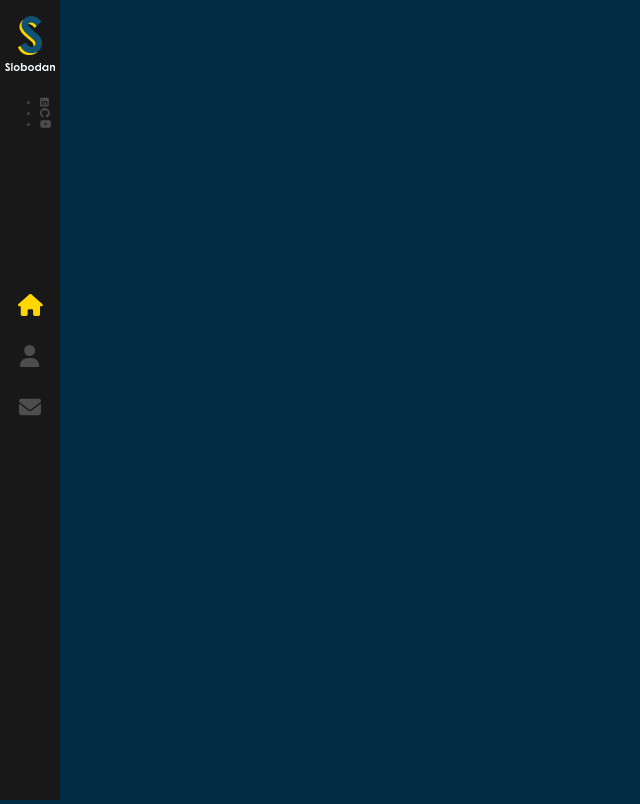
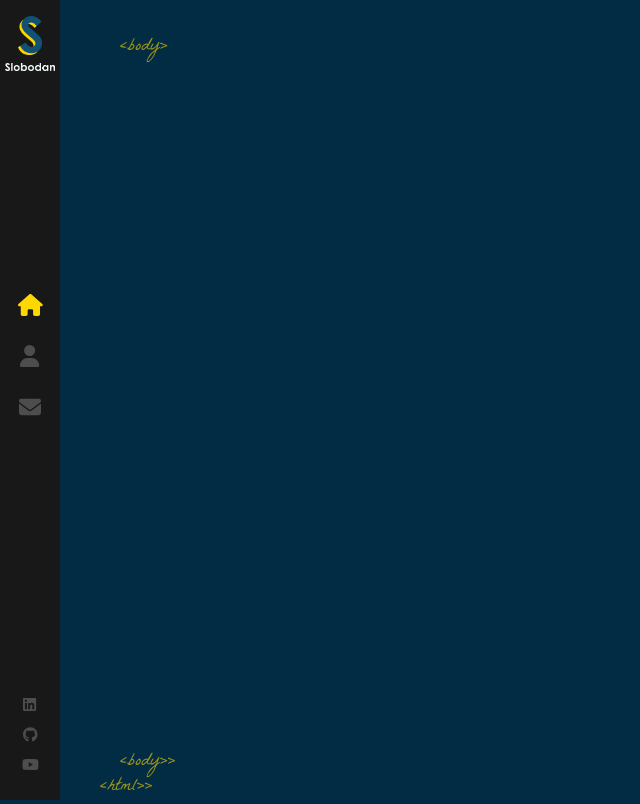
Before and after one commit to AronaLeaga/https---github.com-AronaLeaga-reactportfolio2, a React (Create React App) app: page / in a window 1280 px wide. Shown: the whole page, without its empty margins (0-640 px from the left). Built offline with nearby package versions, Linux system fonts and the light colour scheme.

Commit message:
layout conponent

```diff
--- a/src/components/Layout/index.js
+++ b/src/components/Layout/index.js
@@ -1,11 +1,23 @@
+import { Outlet } from 'react-router-dom';
 import Sidebar from '../Sidebar';
 import './index.scss';
 
 const Layout = () => {
     return (
-    <>
+    <div className='App'>
     <Sidebar />
-    </>
+    <div className='page'>
+    <span className='tags top-tags'>&lt;body&gt;</span>
+<Outlet />
+
+<span className='tags bottom-tags'>
+&lt;body&gt;>
+<br />
+<span className='bottom-tag-html'>&lt;html&gt;></span>
+</span>
+
+    </div>
+    </div>
     )
 }
 
--- a/src/components/Layout/index.scss
+++ b/src/components/Layout/index.scss
@@ -0,0 +1,26 @@
+.page {
+    width: 100%;
+    height: 100%;
+    position: absolute;
+
+}
+
+.top-tags {
+    bottom: auto;
+    top: 35px;
+}
+
+.tags {
+    color: #ffd700;
+    opacity: 0.6;
+    position: absolute;
+    bottom: 0;
+    left: 120px;
+    font-size: 18px;
+    font-family: 'La Belle Aurore';
+
+}
+
+.bottom-tag-html {
+    margin-left: -20px;
+}
--- a/src/components/Sidebar/index.scss
+++ b/src/components/Sidebar/index.scss
@@ -99,4 +99,28 @@
         }
     }
 
+    ul {
+        position: absolute;
+        bottom: 20px;
+        width: 100%;
+        display: block;
+        padding: 0;
+        list-style: none;
+        text-align: center;
+        margin: 0;
+
+        li {
+            a {
+                padding: 7px;
+                display: block;
+                font-size: 15px;
+                line-height: 16px;
+
+                &:hover svg {
+                    color: #ffd700;
+                }
+            }
+        }
+
+    }
 }
--- a/src/index.css
+++ b/src/index.css
@@ -5,7 +5,7 @@ html {
 
 body {
   margin: 0;
-  font-family: 300 11px/1.4 'Helveticac Neue', 'sans-serif';
+  font: 300 11px/1.4 'Helveticac Neue', 'sans-serif';
   color: #444;
   background: #022c43;
   overflow: hidden;
```
